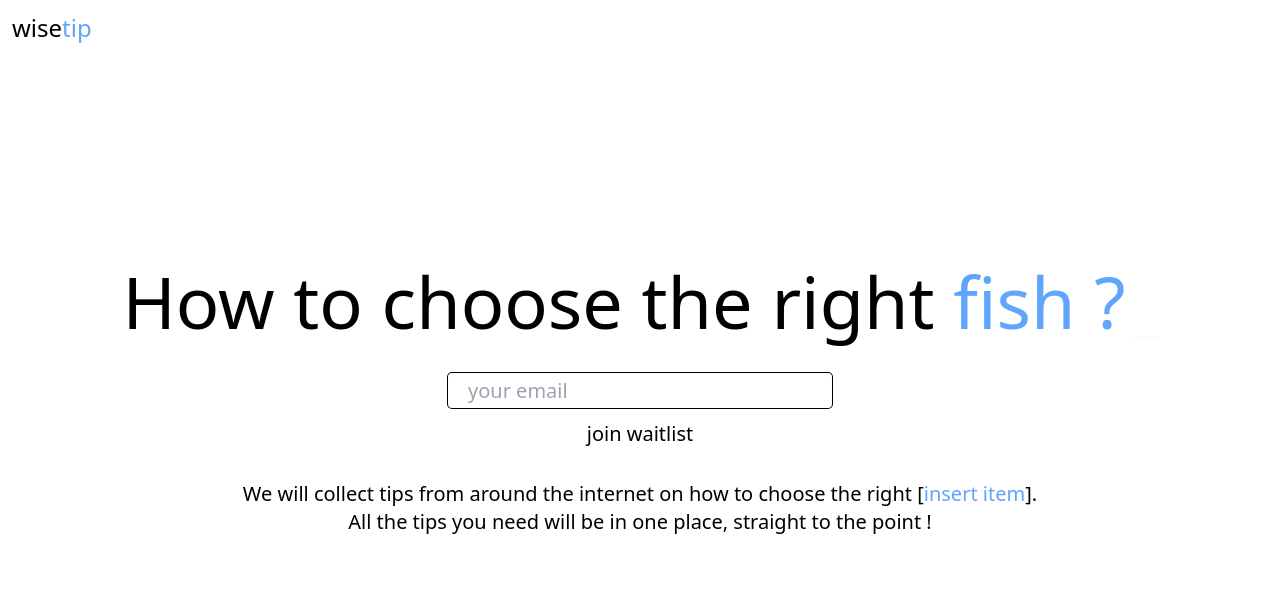
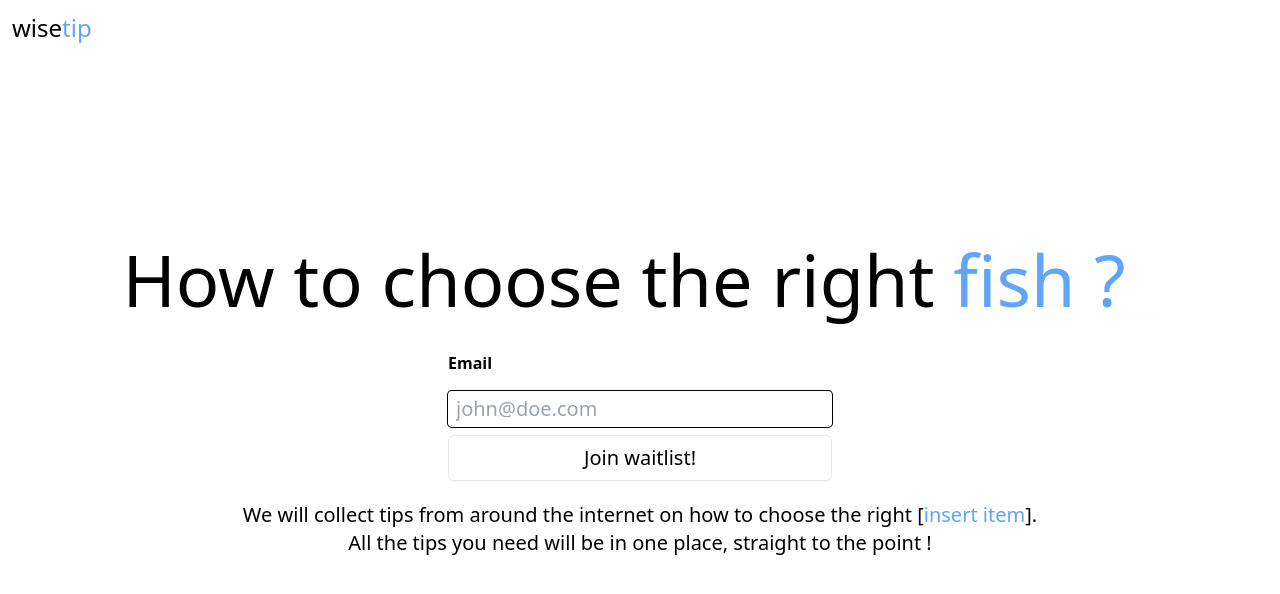
Before and after one commit to 1hachem/wisetip.xyz, a Next.js app in the folder mailist/: page / in a window 1280 px wide. Shown: the top 594 px of the page. Built offline with nearby package versions, Linux system fonts and the light colour scheme.

Commit message:
small refactoring and styling changes

```diff
--- a/mailist/src/components/AddMail.tsx
+++ b/mailist/src/components/AddMail.tsx
@@ -30,21 +30,24 @@ const AddMail = () => {
   };
 
   return (
-    <Form.Root onSubmit={handleSubmit} className="w-50 md:w-96">
+    <Form.Root onSubmit={handleSubmit} className="w-50 md:w-96 mt-4 flex flex-col gap-2">
       <Form.Field name="email">
-        <div className="flex items-baseline justify-between py-2">
+      <div className='flex items-baseline justify-between'>
+        <Form.Label className="font-semibold">Email</Form.Label>
           <Form.Message
-            className="text-2xl opacity-[0.8] text-red-600"
+            className="text-sm opacity-[0.8] text-red-500"
             match="valueMissing"
           >
             Please enter your email
           </Form.Message>
           <Form.Message
-            className="text-2xl opacity-[0.8] text-red-600"
+            className="text-sm opacity-[0.8] text-red-500"
             match="typeMismatch"
           >
             Please provide a valid email
           </Form.Message>
+      </div>
+        <div className="flex items-baseline justify-between py-2">
           {isSuccessful && (
             <Form.Message
               className="text-2xl opacity-[0.8] text-green-500"
@@ -56,9 +59,9 @@ const AddMail = () => {
         </div>
         <Form.Control asChild>
           <input
-            className="box-border w-full inline-flex h-[35px] appearance-none items-center justify-center rounded-[4px] px-5 text-xl shadow-[0_0_0_1px] outline-none hover:shadow-[0_0_0_1px_black] focus:shadow-[0_0_0_2px_black] selection:color-white"
+            className="box-border w-full inline-flex appearance-none items-center justify-center rounded-[4px] px-2 py-1 text-xl shadow-[0_0_0_1px] outline-none hover:shadow-[0_0_0_1px_black] focus:shadow-[0_0_0_2px_black] selection:color-white"
             type="email"
-            placeholder="your email"
+            placeholder="john@doe.com"
             value={email}
             onChange={handleEmailChange}
             required
@@ -67,13 +70,13 @@ const AddMail = () => {
       </Form.Field>
       <Form.Submit asChild>
         <button
-          className={`w-full text-xl hover:text-blue-400 py-3 disabled:text-gray-500 ${
+          className={`w-full text-xl hover:text-blue-400 rounded-md border py-2 disabled:text-gray-500 shadow-sm ${
             isLoading ? "cursor-wait" : ""
           }`}
           type="submit"
           disabled={isLoading}
         >
-          join waitlist
+          Join waitlist!
         </button>
       </Form.Submit>
     </Form.Root>
--- a/mailist/src/pages/api/[email].jsx
+++ b/mailist/src/pages/api/[email].jsx
@@ -1,11 +1,11 @@
 import { PrismaClient } from "@prisma/client";
-import { NextApiRequest, NextApiResponse } from "next";
+
 const prisma = new PrismaClient();
 
 export default async function handler(req, res) {
   const { email } = req.query;
 
-  const request = await prisma.email
+  await prisma.email
     .create({
       data: {
         email: email,
```
Also changed, not shown: 1 other file (tests, documents, lock files or other folders).
